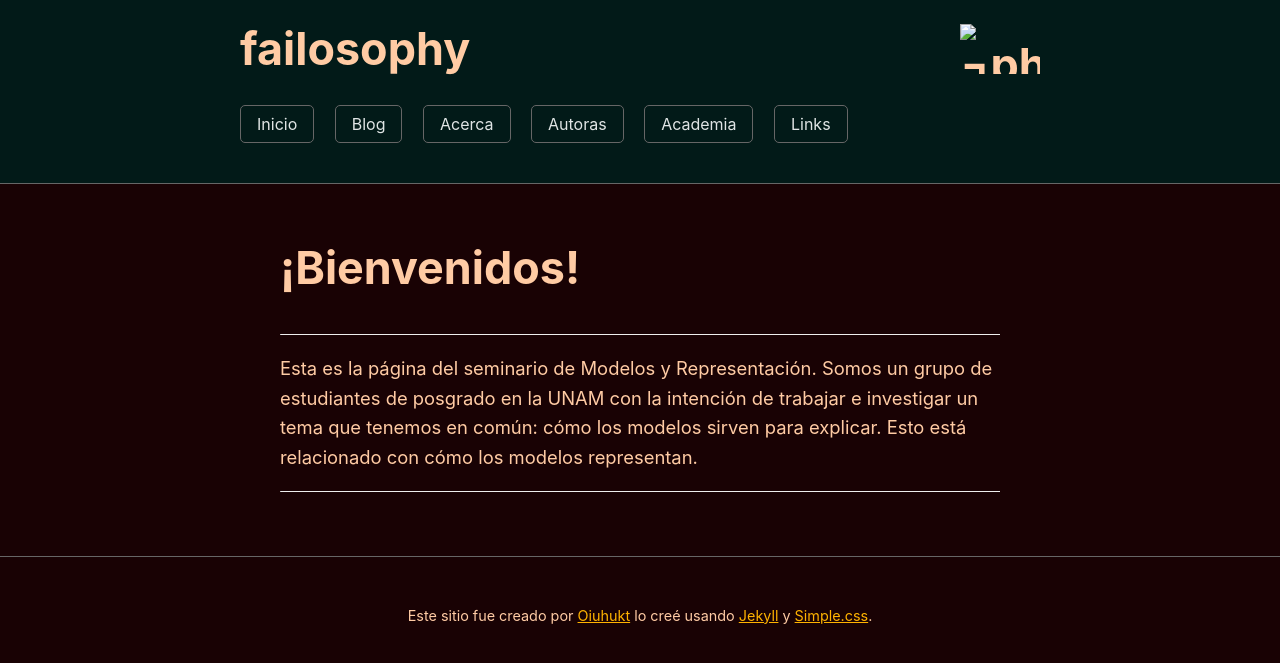
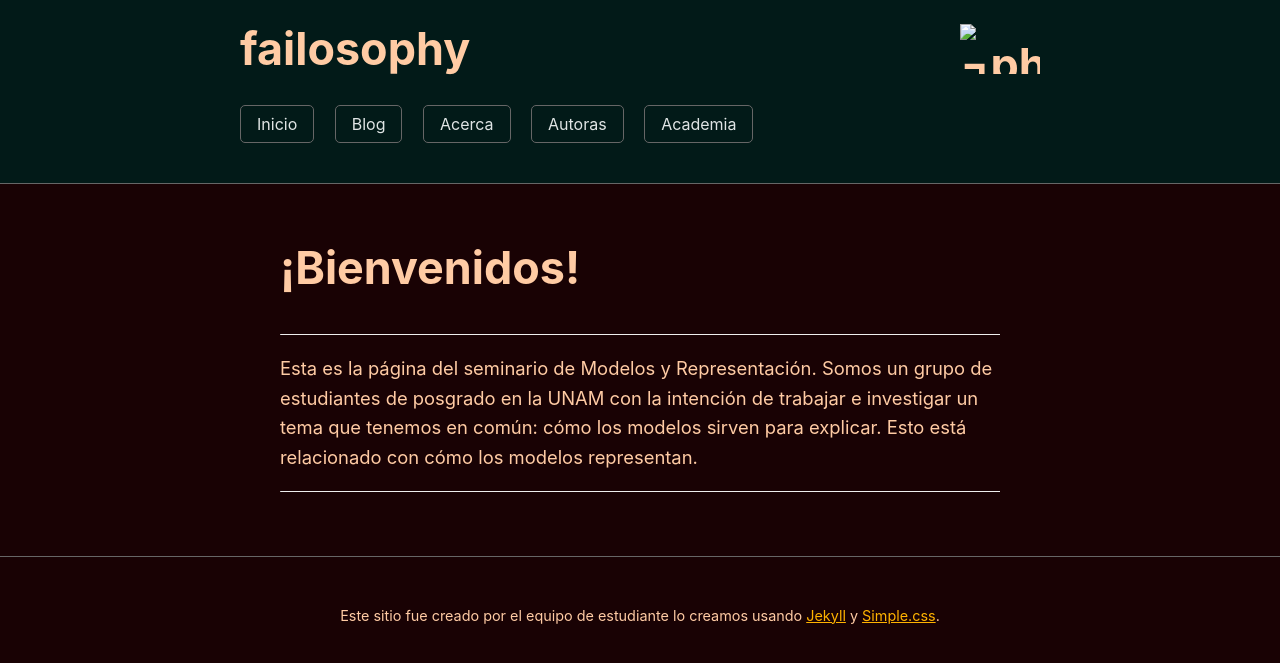
Before and after one commit to Oiuhukt/modeyrep, a Jekyll site: the page built from index.md, in a window 1280 px wide. Shown: the top 663 px of the page. Built offline with Jekyll 4.4.1, drawn with Linux system fonts in a browser that asks for light colours.

Commit message:
Modificados la nbavegación

```diff
--- a/_data/navigation.yml
+++ b/_data/navigation.yml
@@ -12,6 +12,3 @@
 
 - name: Academia
   link: /modeyrep/sesiones/
-
-- name: Links
-  link: /failosophy/links
--- a/_layouts/default.html
+++ b/_layouts/default.html
@@ -24,7 +24,7 @@
       </main>
 
       <footer>
-<p>Este sitio fue creado por <a href="https://github.com/Oiuhukt">Oiuhukt</a> lo creé usando <a href="https://jekyllrb.com">Jekyll</a> y <a href="https://simplecss.org">Simple.css</a>.</p>
+<p>Este sitio fue creado por el equipo de estudiante</a> lo creamos usando <a href="https://jekyllrb.com">Jekyll</a> y <a href="https://simplecss.org">Simple.css</a>.</p>
       </footer>
   </body>
  </html>
```
